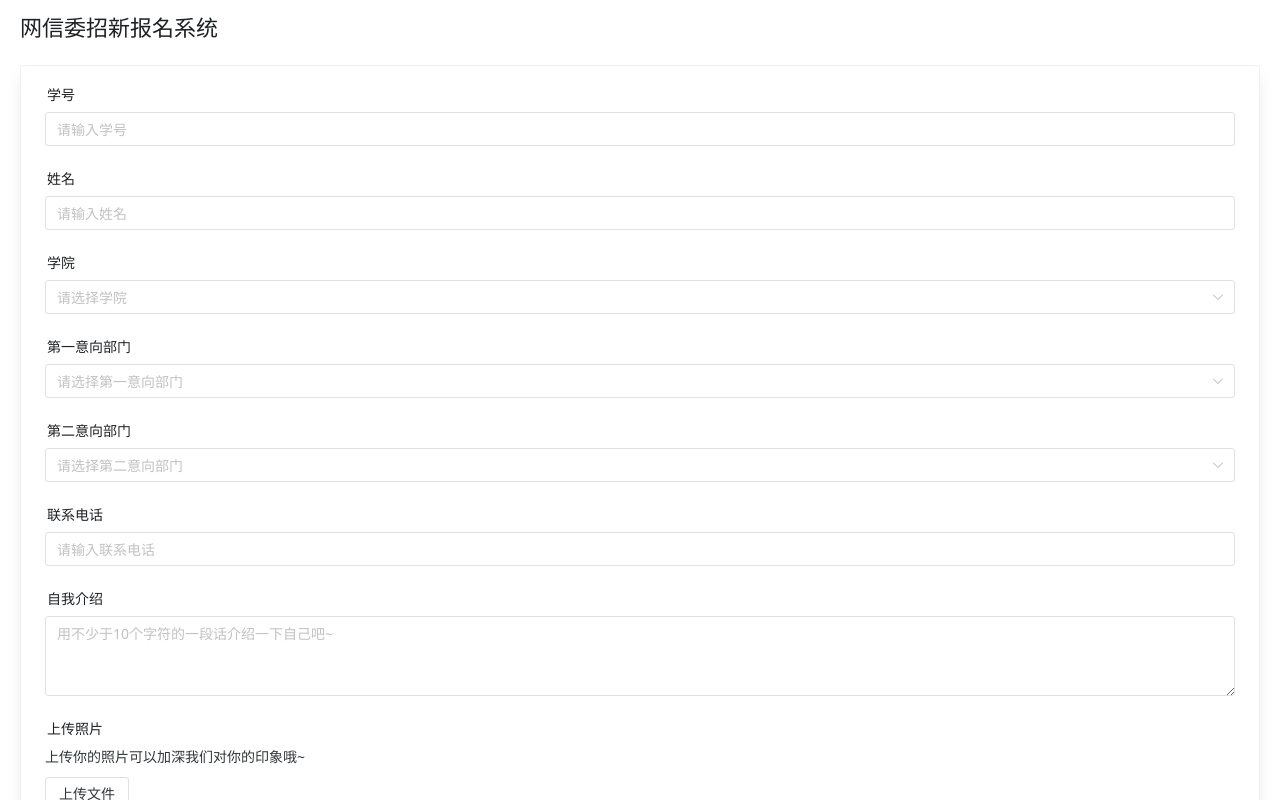
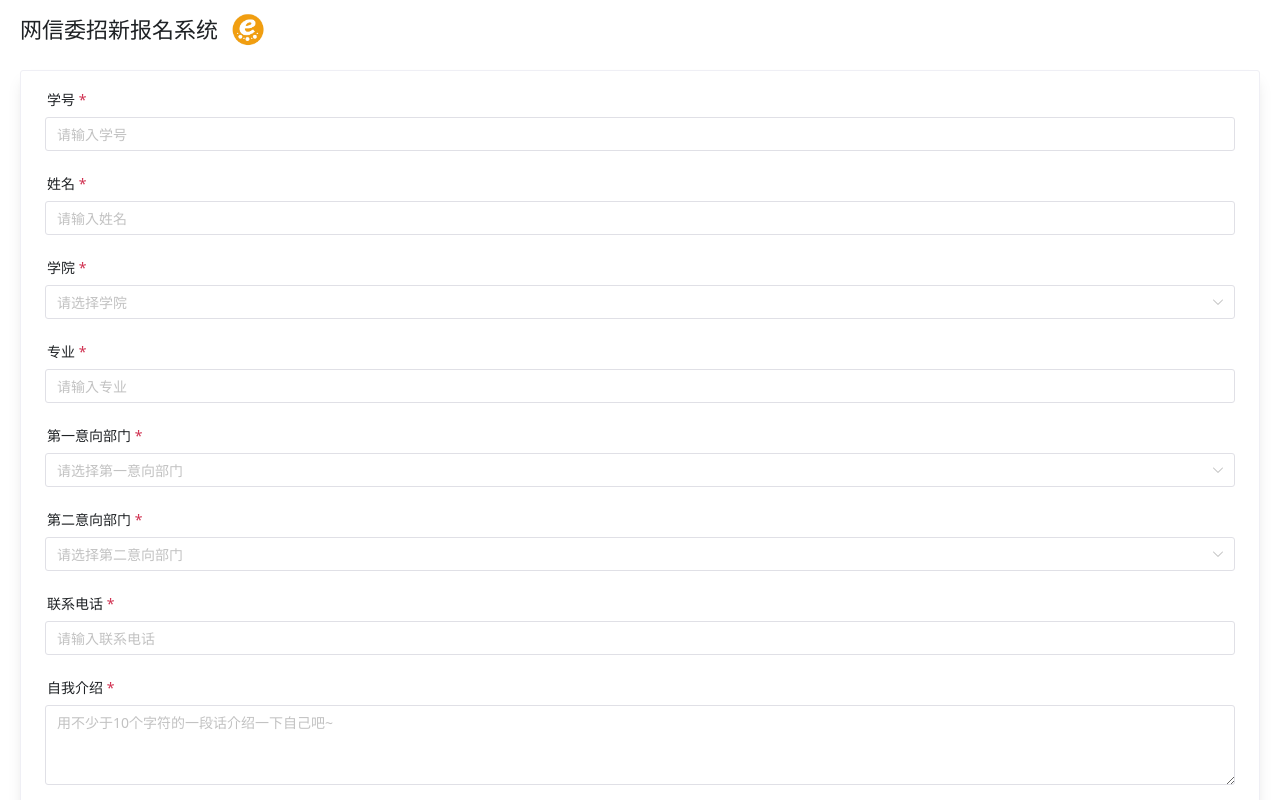
Before and after one commit to gcuwomd/Enroll-Form, a Vue app: page / in a window 1280 px wide. Shown: the top 800 px of the page. Built offline with nearby package versions, Linux system fonts and the light colour scheme.

Commit message:
表单基本完成，等待对接

```diff
--- a/package.json
+++ b/package.json
@@ -9,6 +9,7 @@
     "preview": "vite preview"
   },
   "dependencies": {
+    "axios": "^0.27.2",
     "sass": "^1.54.5",
     "vue": "^3.2.37"
   },
--- a/src/App.vue
+++ b/src/App.vue
@@ -3,18 +3,31 @@
 // Check out https://vuejs.org/api/sfc-script-setup.html#script-setup
 import { defineComponent } from "vue";
 import card from "./components/EnrollForm.vue";
-
 </script>
 
 <template>
     <div class="container">
-        <n-h2>网信委招新报名系统</n-h2>
+        <n-h2 class="title">
+            <span>网信委招新报名系统</span>
+            <img src="./assets/logo.png" alt="" class="Logo" />
+        </n-h2>
+
         <card />
     </div>
 </template>
 
-<style scoped>
+<style scoped lang="scss">
 .container {
     padding: 10px 20px;
+    .title{
+        display: flex;
+        align-items: center;
+        gap:10px;
+        .Logo {
+        width: 40px;
+        height: 40px;
+        display: inline;
+    }
+    }
 }
 </style>
--- /dev/null
+++ b/src/assets/ts/options.ts
@@ -0,0 +1,73 @@
+import { IOption } from "../../types";
+export const collegeOptions: Array<IOption> = [
+  {
+    label: "汽车与交通工程学院",
+    value: 1,
+  },
+  {
+    label: "机械工程学院/机器人工程学院",
+    value: 2,
+  },
+  {
+    label: "电子信息工程学院/通信工程学院",
+    value: 3,
+  },
+  {
+    label: "电气工程学院",
+    value: 4,
+  },
+  {
+    label: "计算机工程学院/大数据学院",
+    value: 5,
+  },
+  {
+    label: "管理学院",
+    value: 6,
+  },
+  {
+    label: "经济学院",
+    value: 7,
+  },
+  {
+    label: "外国语学院",
+    value: 8,
+  },
+  {
+    label: "珠宝学院",
+    value: 10,
+  },
+  {
+    label: "建筑学院",
+    value: 11,
+  },
+  {
+    label: "土木工程学院",
+    value: 12,
+  },
+  {
+    label: "国际商学院",
+    value: 13,
+  },
+];
+export const sectionOptions: Array<IOption> = [
+  {
+    label: "网站运维部",
+    value: 11,
+    disabled:false
+  },
+  {
+    label: "行政秘书部",
+    value: 12,
+    disabled:false
+  },
+  {
+    label: "网络运维部",
+    value: 13,
+    disabled:false
+  },
+  {
+    label: "信息化运维部",
+    value: 14,
+    disabled:false
+  },
+];
--- /dev/null
+++ b/src/assets/ts/rules.ts
@@ -0,0 +1,85 @@
+import { FormRules, FormItemRule } from "naive-ui";
+export const formRules: FormRules = {
+  id: [
+    {
+      required: true,
+      validator(rule: FormItemRule, value: string) {
+        if (!value) {
+          return new Error("请输入学号");
+        } else if (value.length !== 12) {
+          return new Error("请输入正确的学号");
+        }
+        return true;
+      },
+      trigger: ["blur", "input"],
+    },
+  ],
+  name: [
+    {
+      required: true,
+      message: "请输入姓名",
+      trigger: "blur",
+    },
+  ],
+  college: [
+    {
+      required: true,
+      type: "number",
+      message: "请选择你的学院",
+      trigger: ["blur", "change"],
+    },
+  ],
+  major: [
+    {
+      required: true,
+      message: "请输入你的专业",
+      trigger: "blur",
+    },
+  ],
+  firstIntention: [
+    {
+      type: "number",
+      required: true,
+      message: "请选择你的第一意向部门",
+      trigger: ["blur", "change"],
+    },
+  ],
+  secondIntention: [
+    {
+      type: "number",
+      required: true,
+      message: "请选择你的第二意向部门",
+      trigger: ["blur", "change"],
+    },
+  ],
+  phone: [
+    {
+      required: true,
+      validator(rules: FormItemRule, value: string) {
+        const phone_grep = /^[1][3,4,5,7,8][0-9]{9}$/;
+        if (!value) {
+          return new Error("请输入手机号码");
+        }
+        if (!phone_grep.test(value)) {
+          return new Error("请输入正确的手机号码");
+        }
+        return true;
+      },
+      trigger: ["blur", "input"],
+    },
+  ],
+  introduction: [
+    {
+      required: true,
+      validator(rules: FormItemRule, value: string) {
+        if (!value) {
+          return new Error("简单地自我介绍一下吧~");
+        } else if (value.length < 10) {
+          return new Error("自我介绍不能少于十个字符");
+        }
+        return true;
+      },
+      trigger: ["input", "blur"],
+    },
+  ],
+};
--- a/src/components/EnrollForm.vue
+++ b/src/components/EnrollForm.vue
@@ -1,83 +1,71 @@
 <script setup lang="ts">
-import { reactive, ref } from "vue";
-import { IApply, IOption } from "../types/index";
-const formRef = ref();
+import { reactive, ref, watch } from "vue";
+import { FormInst, SelectOption } from "naive-ui";
+import { IApply } from "../types/index";
+import { collegeOptions, sectionOptions } from "../assets/ts/options";
+import { formRules } from "../assets/ts/rules";
+import { baseAxios } from "../const";
+const formRef = ref<FormInst | null>(null);
+const backToTop = ref();
 const applyModel: IApply = reactive({
     id: null,
     name: null,
     college: null,
+    major: null,
     firstIntention: null,
     secondIntention: null,
     phone: null,
     introduction: null,
     picture: null,
 });
-const formRules = {};
-const collegeOptions: Array<IOption> = [
-    {
-        label: "计算机工程学院",
-        value: 1,
-    },
-    {
-        label: "电气工程学院",
-        value: 2,
-    },
-    {
-        label: "外国语学院",
-        value: 3,
-    },
-    {
-        label: "大数据学院",
-        value: 4,
-    },
-    {
-        label: "管理学院",
-        value: 5,
-    },
-    {
-        label: "通信工程学院",
-        value: 6,
-    },
-    {
-        label: "国际商学院",
-        value: 7,
-    },
-    {
-        label: "电子信息工程学院",
-        value: 8,
-    },
-    {
-        label: "土木工程学院",
-        value: 9,
-    },
-];
-const sectionOptions: Array<IOption> = [
-    {
-        label: "网站运维部",
-        value: 11,
-    },
-    {
-        label: "行政秘书部",
-        value: 12,
-    },
-    {
-        label: "网络运维部",
-        value: 13,
-    },
-    {
-        label: "信息化运维部",
-        value: 14,
-    },
-];
+
+const firstSectionOption = reactive(sectionOptions); //第一意向选项卡
+const secondSectionOption = reactive(sectionOptions); //第二意向选项卡
+const currentSelectSection: Array<number> = reactive([]); //当前第一、二意向
+/**
+ * @description 两个watch分别监听第一、二意向两个选项卡，不可选择两个相同的意向
+ */
+watch(
+    () => applyModel.firstIntention,
+    (val) => {
+        if (val) {
+            currentSelectSection[0] = val;
+        }
+        secondSectionOption.forEach((item) => {
+            if (item.value === val || item.value === currentSelectSection[1]) {
+                item.disabled = true;
+            } else {
+                item.disabled = false;
+            }
+        });
+    }
+);
+watch(
+    () => applyModel.secondIntention,
+    (val) => {
+        if (val) {
+            currentSelectSection[1] = val;
+        }
+        firstSectionOption.forEach((item) => {
+            if (item.value === val || item.value === currentSelectSection[0]) {
+                item.disabled = true;
+            } else {
+                item.disabled = false;
+            }
+        });
+    }
+);
+function onSubmit(evt: MouseEvent) {
+    evt.preventDefault();
+    formRef.value?.validate((err) => {
+        if (!err) {
+            baseAxios.post("sys/submit", applyModel);
+        }
+    });
+}
 </script>
 <template>
     <n-card class="form-card">
-        <!-- <template #cover>
-            <div class="form-card-logo">
-                <img src="../assets/logo.png" alt="" />
-            </div>
-        </template> -->
-        <!-- <n-divider /> -->
         <n-form
             size="medium"
             label-placement="top"
@@ -104,22 +92,31 @@ const sectionOptions: Array<IOption> = [
                     placeholder="请选择学院"
                 ></n-select>
             </n-form-item>
+            <n-form-item label="专业" path="major">
+                <n-input
+                    v-model:value="applyModel.major"
+                    placeholder="请输入专业"
+                ></n-input>
+            </n-form-item>
             <n-form-item label="第一意向部门" path="firstIntention">
                 <n-select
                     v-model:value="applyModel.firstIntention"
-                    :options="sectionOptions"
+                    :options="firstSectionOption"
                     placeholder="请选择第一意向部门"
                 ></n-select>
             </n-form-item>
             <n-form-item label="第二意向部门" path="secondIntention">
                 <n-select
                     v-model:value="applyModel.secondIntention"
-                    :options="sectionOptions"
+                    :options="secondSectionOption"
                     placeholder="请选择第二意向部门"
                 ></n-select>
             </n-form-item>
             <n-form-item label="联系电话" path="phone">
-                <n-input v-model:value="applyModel.phone" placeholder="请输入联系电话"></n-input>
+                <n-input
+                    v-model:value="applyModel.phone"
+                    placeholder="请输入联系电话"
+                ></n-input>
             </n-form-item>
             <n-form-item label="自我介绍" path="introduction">
                 <n-input
@@ -129,7 +126,7 @@ const sectionOptions: Array<IOption> = [
                     placeholder="用不少于10个字符的一段话介绍一下自己吧~"
                 ></n-input>
             </n-form-item>
-            <n-form-item label="上传照片">
+            <n-form-item label="上传照片" :show-label="false">
                 <n-space vertical>
                     <span>上传你的照片可以加深我们对你的印象哦~</span>
                     <n-upload>
@@ -138,7 +135,9 @@ const sectionOptions: Array<IOption> = [
                 </n-space>
             </n-form-item>
             <n-form-item>
-                <n-button style="width: 100%">提交</n-button>
+                <n-button style="width: 100%" @click="onSubmit" type="primary"
+                    >提交</n-button
+                >
             </n-form-item>
         </n-form>
     </n-card>
@@ -151,8 +150,8 @@ const sectionOptions: Array<IOption> = [
         display: flex;
         justify-content: center;
         img {
-            width: 50vw !important;
-            height: 50vw !important;
+            width: 50vw;
+            height: 50vw;
         }
     }
 }
--- /dev/null
+++ b/src/const.ts
@@ -0,0 +1,10 @@
+import axios from "axios";
+
+export const baseUrl = "http://localhost:3527/";
+
+const conf = {
+    baseURL: baseUrl,
+    timeout: 3000,
+    Headers:{}
+}
+export const baseAxios = axios.create(conf);
--- a/src/types/index.ts
+++ b/src/types/index.ts
@@ -2,8 +2,9 @@ export interface IApply {
   id: number | null;
   name: string | null;
   college: string | null;
-  firstIntention: string | null;
-  secondIntention: string | null;
+  major: string | null;
+  firstIntention: number | null;
+  secondIntention: number | null;
   phone: number | null;
   introduction: string | null;
   picture?: string | null;
```
Also changed, not shown: 1 other file (tests, documents, lock files or other folders).
